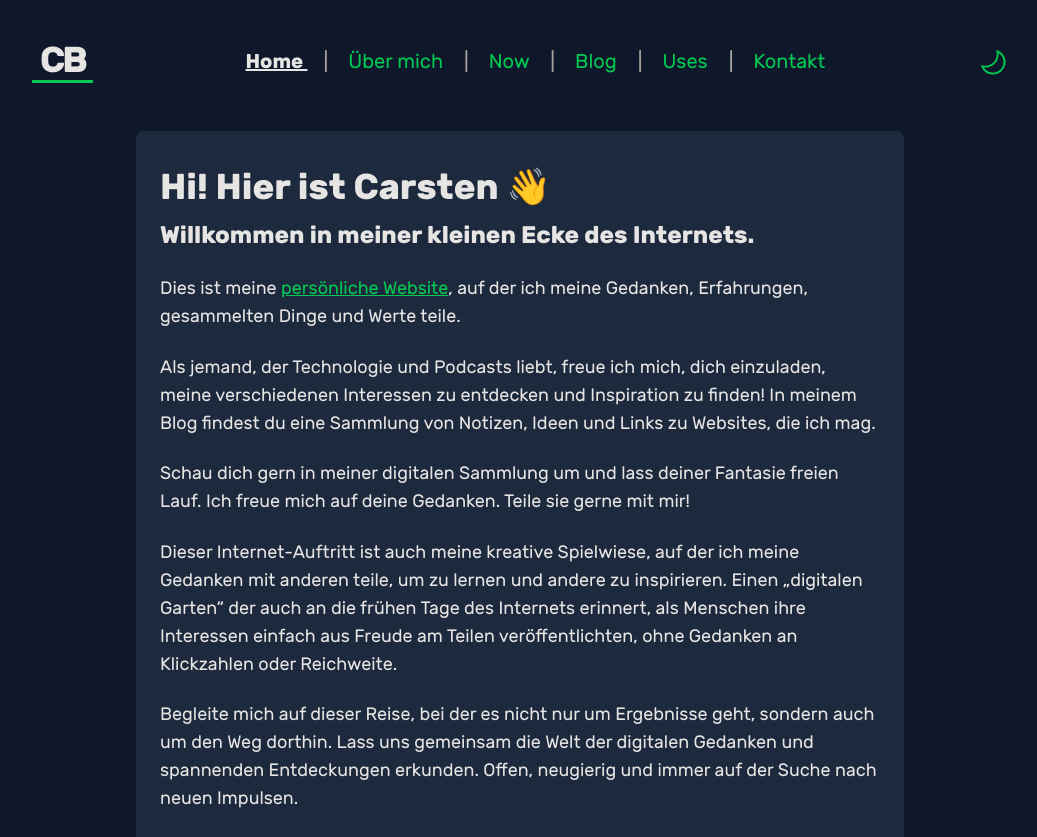
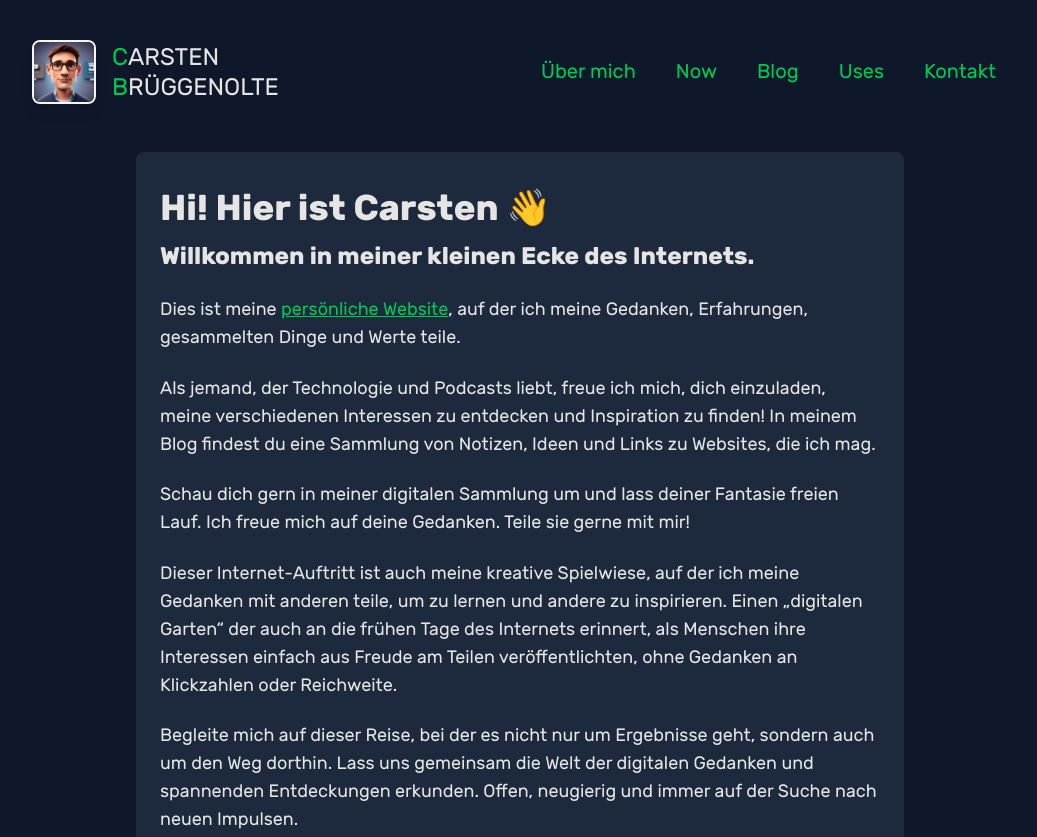
Before and after one commit to cblte/cbrueggenolte-de, an Astro site: page / in a window 1280 px wide. Shown: the top 837 px of the page, without its empty margins (120-1157 px from the left). Built offline with nearby package versions, Linux system fonts and the light colour scheme; Astro itself is replaced by a stand-in of ours; a web font is replaced by a local one.

Commit message:
feat: update header layout and remove 'Home' from header menu

```diff
--- a/src/components/Header.astro
+++ b/src/components/Header.astro
@@ -9,22 +9,29 @@ const activePage = normalizeUrl(Astro.url.pathname);
 
 <header class="flex flex-col md:flex-row md:items-center md:justify-between py-6 mb-6 gap-4">
   <!-- Top row on mobile: Logo and Theme Icon -->
-  <div class="flex items-center justify-between md:flex-shrink-0">
-    <a
-      href="/"
-      target="_self"
-      class="text-4xl font-bold -tracking-[3px] inline-block border-b-3 hover:text-green-500 border-green-500 hover:border-stone-200 px-2 transition duration-300"
-      >CB</a
-    >
-    <!-- Theme icon on mobile, hidden on desktop (will be shown in right section) -->
-    <div class="md:hidden">
-      <ThemeIcon />
-    </div>
+  <div class="flex md:flex-shrink-0 uppercase">
+    <a href="/" target="_self" class="text-lg lg:text-2xl flex gap-4 items-center">
+      <div class="w-12 h-12 lg:w-16 lg:h-16">
+        <img
+          src="/images/about-me-aipg.jpg"
+          alt="A AI generate picture of Carsten Brüggenolte"
+          width="1024"
+          height="1024"
+          loading="lazy"
+          decoding="async"
+          class="object-cover w-full h-full rounded-lg shadow-lg border-2 border-stone-100"
+        />
+      </div>
+      <div class="leading-tight">
+        <div class="text-green-500 inline">C</div>arsten<br />
+        <div class="text-green-500 inline">B</div>rüggenolte
+      </div>
+    </a>
   </div>
 
   <!-- Navigation - full width on mobile, center on desktop -->
-  <nav class="flex-1 md:flex md:justify-center">
-    <ul class="flex flex-wrap justify-center md:items-center text-xl gap-2 md:gap-1">
+  <nav class="w-full flex justify-end">
+    <ul class="flex flex-wrap md:items-center text-xl gap-4 md:gap-4">
       {
         headerMenu.map((item, index) => (
           <li class="inline-block">
@@ -34,15 +41,9 @@ const activePage = normalizeUrl(Astro.url.pathname);
               class={`${activePage === item.href ? 'text-stone-200 underline font-semibold' : ''} hover:underline px-3 py-2 text-green-500 transition duration-200`}>
               {item.name}
             </a>
-            {index < headerMenu.length - 1 && <span class="text-stone-400 mx-1 hidden md:inline">|</span>}
           </li>
         ))
       }
     </ul>
   </nav>
-
-  <!-- Theme Icon - only visible on desktop -->
-  <div class="hidden md:block md:flex-shrink-0">
-    <ThemeIcon />
-  </div>
 </header>
--- a/src/utils/menu.ts
+++ b/src/utils/menu.ts
@@ -1,5 +1,4 @@
 export const headerMenu = [
-  { name: 'Home', href: '/' },
   { name: 'Über mich', href: '/about/' },
   { name: 'Now', href: '/now/' },
   { name: 'Blog', href: '/blog/' },
```
